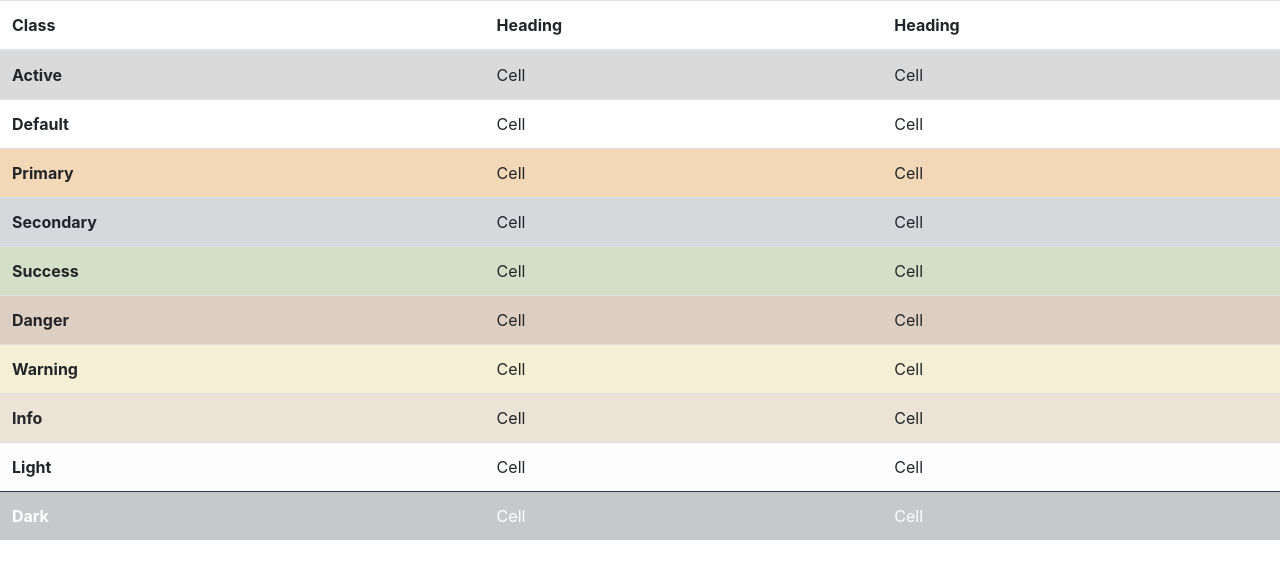
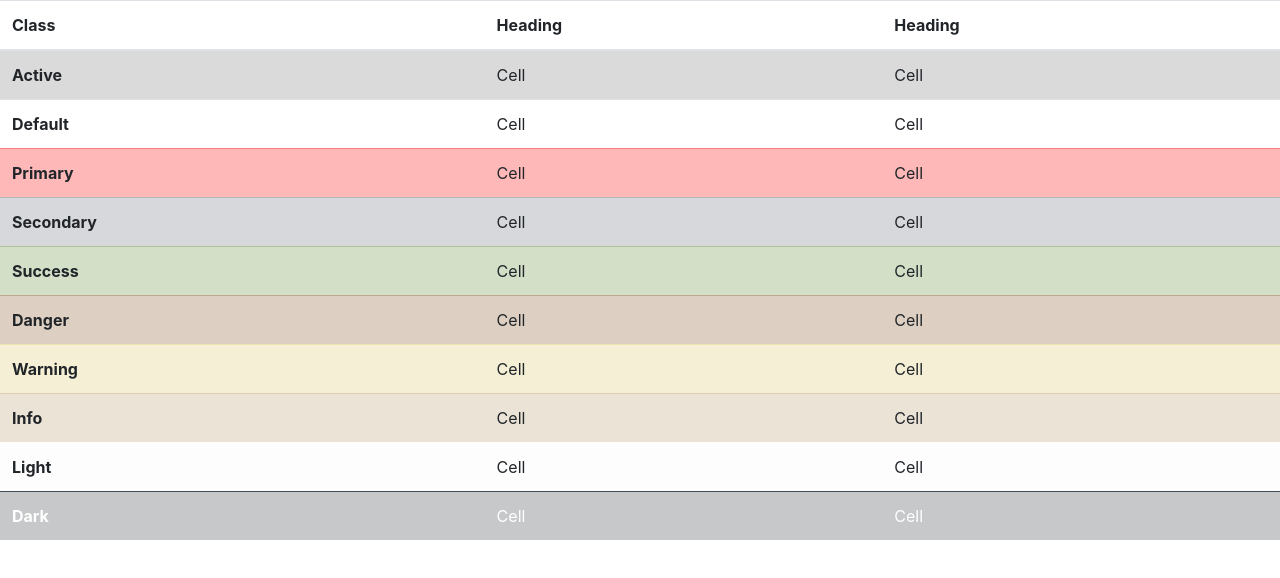
Before and after one commit to kendrajordan/pumpkin, a website: page index.html in a window 1280 px wide. Drawn offline with nearby package versions, Linux system fonts and the light colour scheme; files that its build step writes are made by us from their sources.

```diff
--- a/main.scss
+++ b/main.scss
@@ -1,4 +1,4 @@
-$pumpkin:#D57500;
+$pumpkin:red;//#D57500;
 $stem:#668D3C;
 $caramel:#b99c6B;
 $dijon:#DBCA69;
```
Also changed, not shown: package.json (+15 -3 lines), 1 other file.
